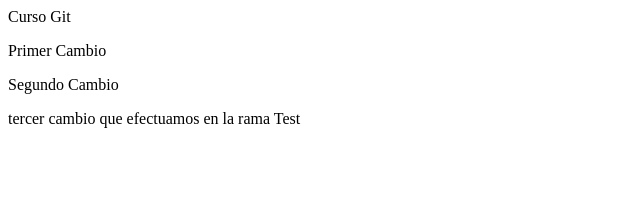
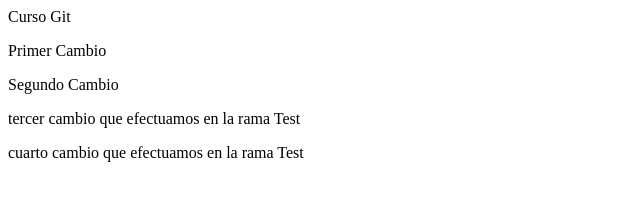
Before and after one commit to benjmed/CursoGit, a plain HTML site: page index.html in a window 1280 px wide. Shown: the whole page, without its empty margins (0-640 px from the left). Drawn offline with Linux system fonts and the light colour scheme.

Commit message:
se sube el cuarto cambio

```diff
--- a/index.html
+++ b/index.html
@@ -3,4 +3,5 @@
 <p>Primer Cambio</p>
 <p>Segundo Cambio</p>
 <p>tercer cambio que efectuamos en la rama Test</p>
+<p>cuarto cambio que efectuamos en la rama Test</p>
 </html>
```
